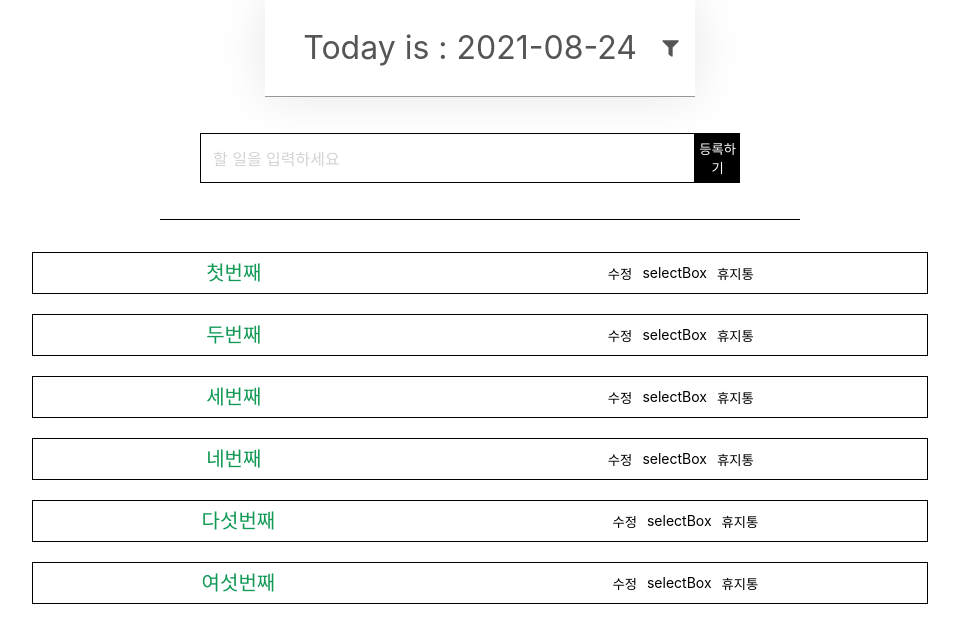
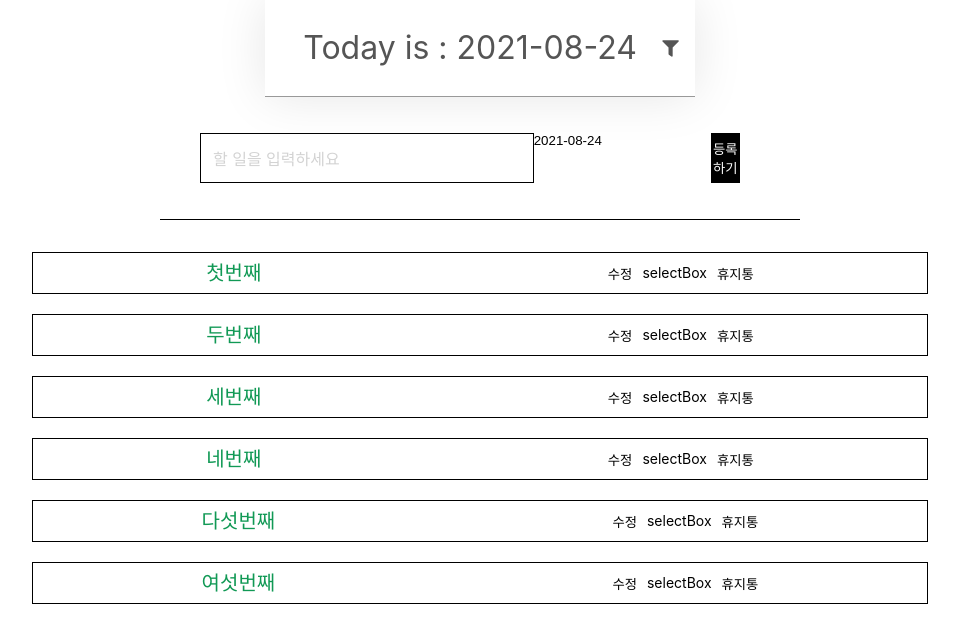
Before and after one commit to ONE-TED/5_moduCompany_team1, a React (Create React App) app: page / in a window 1280 px wide. Shown: the top 642 px of the page, without its empty margins (160-1119 px from the left). Built offline with nearby package versions, Linux system fonts and the light colour scheme.

Commit message:
[#13] : Style : 입력폼 레이아웃 Duedate 초기 디자인 구현

```diff
--- /dev/null
+++ b/src/Components/Mydatepicker/datepicker.tsx
@@ -0,0 +1,24 @@
+import React from 'react';
+import DatePicker from 'react-datepicker';
+import 'react-datepicker/dist/react-datepicker.css';
+
+interface IDate {
+  Duedate: null | Date;
+  handleChange: (e: Date) => void;
+}
+
+const datepicker = ({ Duedate, handleChange }: IDate) => {
+  return (
+    <>
+      <DatePicker
+        showPopperArrow={false}
+        dateFormat="yyyy-MM-dd"
+        selected={Duedate}
+        onChange={handleChange}
+        placeholderText="마감일을 선택하세요"
+      />
+    </>
+  );
+};
+
+export default datepicker;
--- /dev/null
+++ b/src/Components/Mydatepicker/index.ts
@@ -0,0 +1,2 @@
+import Mydatepicker from './datepicker';
+export default Mydatepicker;
--- a/src/Components/Todo/Create/TodoCreate.tsx
+++ b/src/Components/Todo/Create/TodoCreate.tsx
@@ -2,6 +2,7 @@ import React, { useState } from 'react';
 import { Itodo, Status } from 'types';
 import { style } from './TodoCreateStyle';
 import { TodoDate } from 'utils/todoDate';
+import { Mydatepicker } from 'Components';
 
 interface TodoCreateProps {
   nextId: number;
@@ -15,11 +16,11 @@ const TodoCreate = ({
   incrementNextId,
 }: TodoCreateProps) => {
   const [value, setValue] = useState('');
-  const TodayClass = new TodoDate();
-  const Today = TodayClass.getToday();
-  const [date, setDate] = useState(Today);
+  const getDate = new TodoDate();
+  const today = getDate.getToday();
   const { FINISHED, ONGOING, NOT_STARTED } = Status;
   const [status, setStatus] = useState(NOT_STARTED);
+  const [dueDate, setDuedate] = useState<null | Date>(new Date());
 
   const handleChange = (e: React.ChangeEvent<HTMLInputElement>) =>
     setValue(e.target.value);
@@ -36,11 +37,15 @@ const TodoCreate = ({
       id: nextId,
       taskName: value,
       status: Status.NOT_STARTED,
-      createdAt: date,
+      createdAt: today,
       updatedAt: '',
     });
     incrementNextId();
     setValue('');
+  };
+
+  const handleDuedate = (e: Date) => {
+    setDuedate(e);
   };
 
   return (
@@ -53,6 +58,7 @@ const TodoCreate = ({
             value={value}
             onChange={handleChange}
           />
+          <Mydatepicker Duedate={dueDate} handleChange={handleDuedate} />
           <button
             style={{ background: 'black', color: 'white', cursor: 'pointer' }}
           >
--- a/src/Components/index.ts
+++ b/src/Components/index.ts
@@ -1 +1,2 @@
 export { default as Header } from './Header';
+export { default as Mydatepicker } from './Mydatepicker';
```
